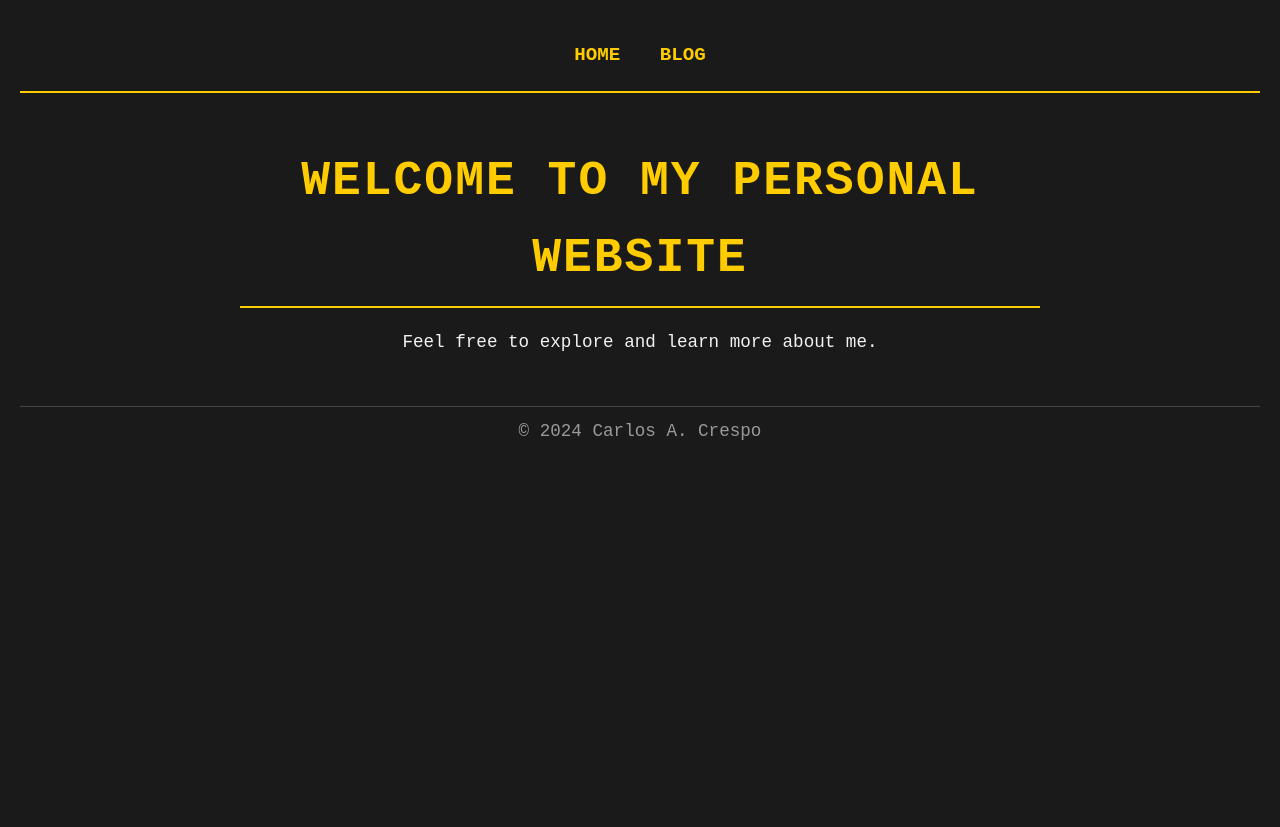
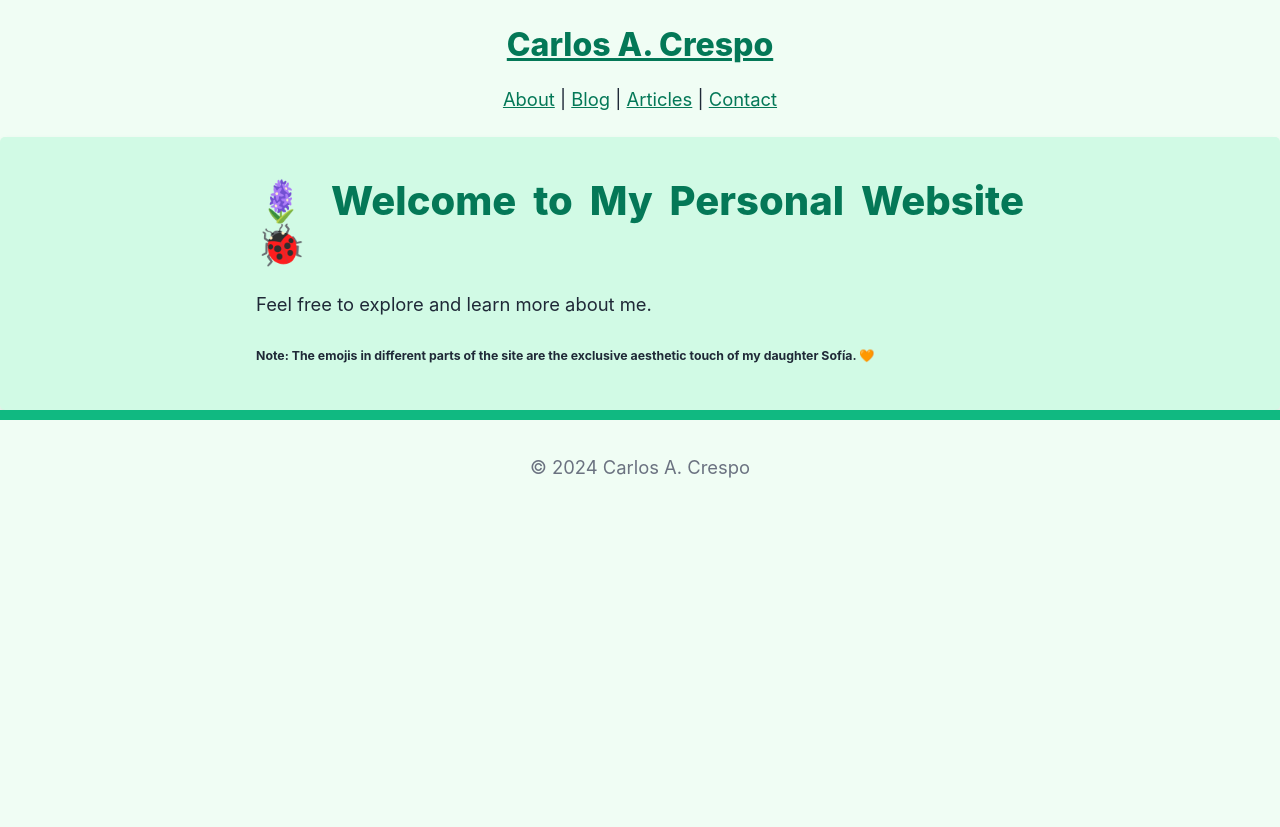
Before and after one commit to cacrespo/website, a Django app: page / in a window 1280 px wide. Before the commit the page ends 440 px from the top, so only its background shows below. Run offline with Django 5.2, Linux system fonts and the light colour scheme; some libraries are stand-ins or nearby versions.

Commit message:
feat(site): a lot of things... mvp!

```diff
--- a/blog/admin.py
+++ b/blog/admin.py
@@ -1,4 +1,6 @@
 from django.contrib import admin
-from .models import Post
+from .models import Article, Category, Post
 
+admin.site.register(Category)
 admin.site.register(Post)
+admin.site.register(Article)
--- /dev/null
+++ b/blog/templates/blog/category.html
@@ -0,0 +1,5 @@
+{% extends "blog/base.html" %}
+
+{% block page_title %}
+<h2>{{ category }}</h2>
+{% endblock page_title %}
--- a/blog/urls.py
+++ b/blog/urls.py
@@ -2,5 +2,8 @@ from django.urls import path
 from . import views
 
 urlpatterns = [
-    path('', views.post_list, name='blog'),
+    path('', views.blog_list, name='blog_list'),
+    path("post/<int:pk>/", views.blog_post, name="blog_post"),
+    path("category/<category>/", views.blog_category, name="blog_category"),
+    path("articles/", views.blog_article, name="blog_article"),
 ]
--- a/mysite/settings/base.py
+++ b/mysite/settings/base.py
@@ -105,6 +105,9 @@ USE_TZ = True
 # https://docs.djangoproject.com/en/5.0/howto/static-files/
 
 STATIC_URL = 'static/'
+STATICFILES_DIRS = [
+    BASE_DIR / "static",
+]
 
 # Default primary key field type
 # https://docs.djangoproject.com/en/5.0/ref/settings/#default-auto-field
--- a/pages/templates/pages/home.html
+++ b/pages/templates/pages/home.html
@@ -1,11 +1,9 @@
 {% extends 'base.html' %}
-
-{% block title %}Home{% endblock %}
 
 {% block content %}
 <section>
-    <h1>Welcome to My Personal Website</h1>
+    <h1>🪻 Welcome to My Personal Website 🐞</h1>
     <p>Feel free to explore and learn more about me.</p>
-
+    <h6>Note: The emojis in different parts of the site are the exclusive aesthetic touch of my daughter Sofía. 🧡</h6>
 </section>
 {% endblock %}
--- a/pages/urls.py
+++ b/pages/urls.py
@@ -1,7 +1,9 @@
 from django.urls import path
 from . import views
 
+
 urlpatterns = [
     path('', views.home, name='home'),
-    path('/about', views.about, name='about'),
+    path('about/', views.about, name='about'),
+    path('contact/', views.contact, name='contact'),
 ]
--- a/pages/views.py
+++ b/pages/views.py
@@ -3,5 +3,8 @@ from django.shortcuts import render
 def home(request):
     return render(request, 'pages/home.html', {})
 
+def contact(request):
+    return render(request, 'pages/contact.html', {})
+
 def about(request):
-    return render(request, 'pages/home.html', {})
+    return render(request, 'pages/about.html', {})
--- /dev/null
+++ b/static/css/simplified_green_style.css
@@ -0,0 +1,115 @@
+
+/* Global variables with green tones */
+:root,
+::backdrop {
+  --sans-font: -apple-system, BlinkMacSystemFont, "Avenir Next", Avenir,
+    "Nimbus Sans L", Roboto, "Noto Sans", "Segoe UI", Arial, Helvetica,
+    "Helvetica Neue", sans-serif;
+  --mono-font: Consolas, Menlo, Monaco, "Andale Mono", "Ubuntu Mono", monospace;
+  --standard-border-radius: 5px;
+
+  /* Light theme with green tones */
+  --bg: #f0fdf4;
+  --accent-bg: #d1fae5;
+  --text: #1f2937;
+  --text-light: #6b7280;
+  --border: #10b981;
+  --accent: #047857;
+  --accent-hover: #065f46;
+  --accent-text: #ffffff;
+}
+
+/* Dark theme */
+@media (prefers-color-scheme: dark) {
+  :root,
+  ::backdrop {
+    --bg: #1f2937;
+    --accent-bg: #065f46;
+    --text: #f0fdf4;
+    --text-light: #d1fae5;
+    --accent: #34d399;
+    --accent-hover: #6ee7b7;
+    --accent-text: #1f2937;
+  }
+}
+
+/* Basic reset */
+*,
+*::before,
+*::after {
+  box-sizing: border-box;
+}
+
+html {
+  font-family: var(--sans-font);
+  scroll-behavior: smooth;
+}
+
+body {
+  color: var(--text);
+  background-color: var(--bg);
+  font-size: 1.15rem;
+  line-height: 1.5;
+  margin: 0;
+/*  display: flex; */
+  justify-content: center;
+  align-items: center;
+  height: 100vh;
+}
+
+/* Simplified layout */
+main {
+  padding: 0.5rem 20% 1rem;
+  background-color: var(--accent-bg);
+  border-radius: var(--standard-border-radius);
+  box-shadow: 0 4px 6px rgba(0, 0, 0, 0.1);
+  text-align: justify;
+}
+
+/* Headers */
+header {
+  margin: 1.5rem;
+}
+
+h1, h2, h3 {
+  font-weight: 800;
+  line-height: 1.1;
+  margin-bottom: 1.5rem;
+  color: var(--accent);
+}
+
+h1 { font-size: 2.5rem; }
+h2 { font-size: 2rem; }
+h3 { font-size: 1.75rem; }
+
+/* Links */
+a, a:visited {
+  color: var(--accent);
+}
+
+a:hover {
+  color: var(--accent-hover);
+  text-decoration: none;
+}
+
+/* Buttons */
+button, .button {
+  border: 1px solid var(--accent);
+  background-color: var(--accent);
+  color: var(--accent-text);
+  padding: 0.5rem 1rem;
+  border-radius: var(--standard-border-radius);
+  cursor: pointer;
+}
+
+button:hover, .button:hover {
+  background-color: var(--accent-hover);
+}
+
+/* Footer */
+footer {
+  padding: 1rem;
+  text-align: center;
+  color: var(--text-light);
+  border-top: 10px solid var(--border);
+}
--- a/static/css/styles.css
+++ b/static/css/styles.css
@@ -20,19 +20,43 @@ header {
     border-bottom: 2px solid #ffcc00; /* Art-deco inspired accent color */
 }
 
+header h2 {
+    text-transform: uppercase;
+}
+
 nav a {
     color: #ffcc00; /* Same bold accent for links */
     text-decoration: none;
     font-size: 1.2rem;
     margin: 0 15px;
     font-weight: bold;
-    text-transform: uppercase;
+    stext-transform: uppercase;
 }
 
 nav a:hover {
     color: #ffffff; /* Hover effect: makes links pop */
     border-bottom: 2px solid #ffffff;
 }
+
+nav a:visited {
+    color: #ffcc00;
+}
+
+/* Links */
+a {
+    color: #ffcc00;
+    text-decoration: none;
+}
+
+a:visited {
+    color: #ffcc00;
+}
+
+a:hover {
+    color: #ffffff;
+    border-bottom: 2px solid #ffffff;
+}
+
 
 /* Main content */
 main {
--- a/templates/base.html
+++ b/templates/base.html
@@ -5,14 +5,19 @@
 <head>
     <meta charset="UTF-8">
     <meta name="viewport" content="width=device-width, initial-scale=1.0">
-    <title>{% block title %}My Website{% endblock %}</title>
-    <link rel="stylesheet" href="{% static 'css/styles.css' %}">
-</head>
+    <title>{% block title %}Charly Website{% endblock %}</title>
+    <!-- link rel="stylesheet" href="https://cdn.simplecss.org/simple.min.css"> -->
+    <link rel="stylesheet" href="{% static 'css/simplified_green_style.css' %}">
+    <link rel="stylesheet" href="https://cdn.jsdelivr.net/npm/bootstrap-icons@1.7.2/font/bootstrap-icons.css">
+    </head>
 <body>
-    <header>
+    <header style="text-align: center;">
+        <a href="/"><h2>Carlos A. Crespo</h2></a>
         <nav>
-            <a href="{% url 'home' %}">Home</a>
-            <a href="{% url 'blog' %}">Blog</a>
+            <a href="{% url 'about' %}">About</a> |
+            <a href="{% url 'blog_list' %}">Blog</a> |
+            <a href="{% url 'blog_article' %}">Articles</a> |
+            <a href="{% url 'contact' %}">Contact</a>
         </nav>
     </header>
 
```
Also changed, not shown: blog/models.py (+22 -3 lines), blog/templates/blog/article.html (added, +16 -0 lines), blog/templates/blog/base.html (+20 -9 lines), blog/views.py (+31 -2 lines), pages/templates/pages/about.html (added, +24 -0 lines), pages/templates/pages/contact.html (added, +19 -0 lines), blog/templates/blog/post.html (added).
